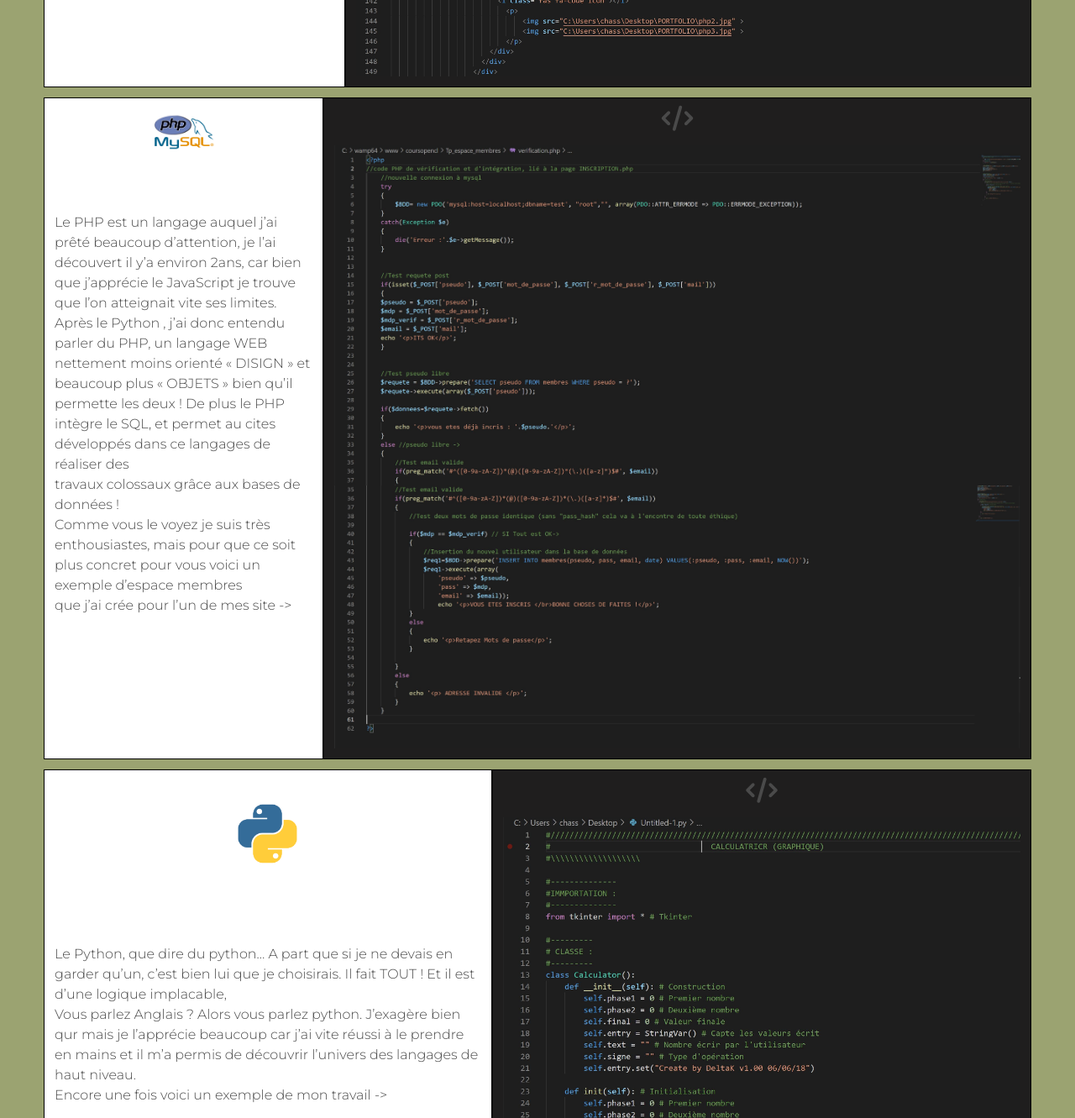
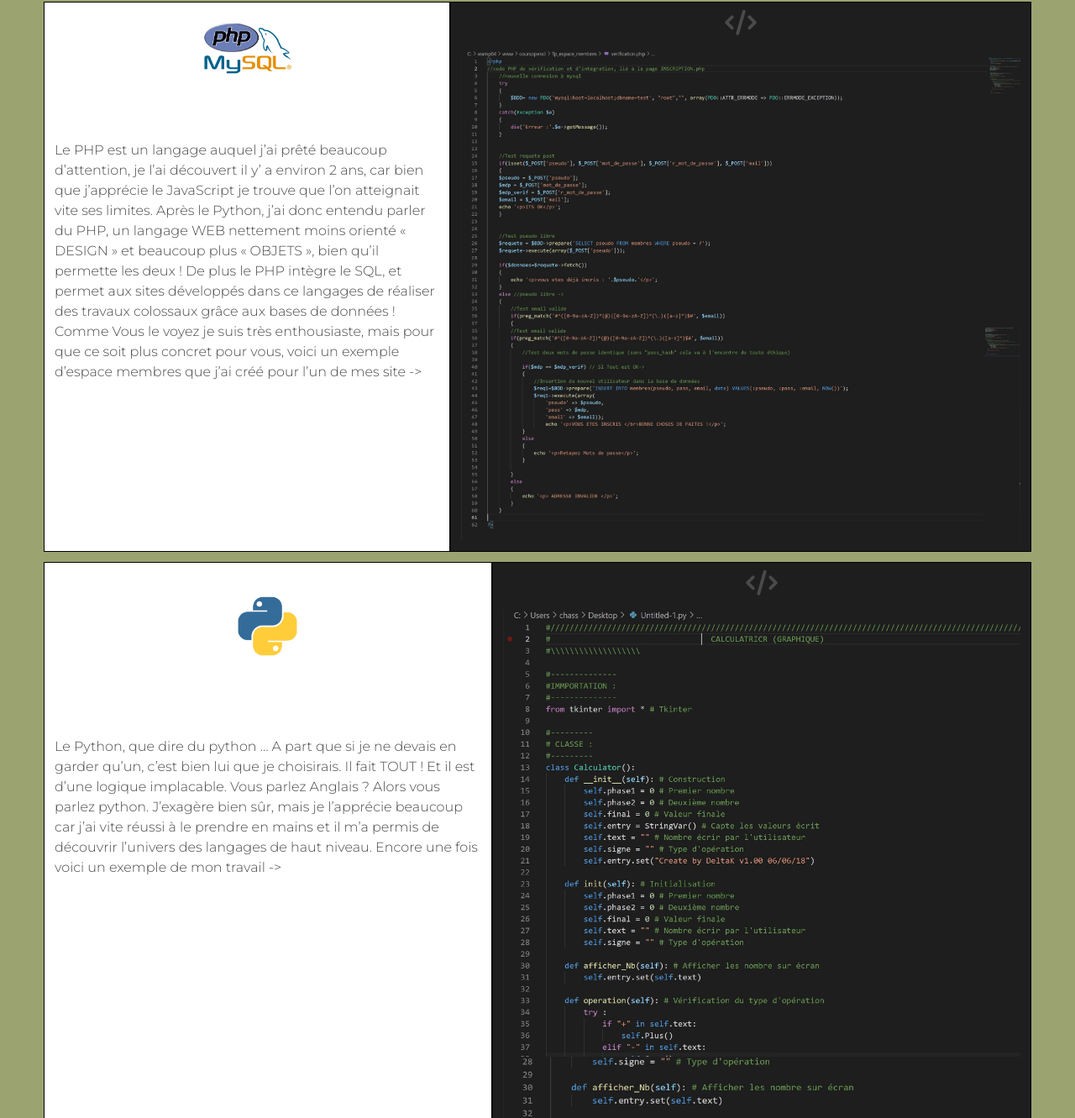
Before and after one commit to NoDeep-bit/monportfoliioo, a plain HTML site: page programmation.html in a window 1280 px wide. Shown: the part 1265-2596 px from the top of the page at 84% size. Drawn offline with nearby package versions, Linux system fonts and the light colour scheme.

Commit message:
Update programmation.html

```diff
--- a/programmation.html
+++ b/programmation.html
@@ -91,12 +91,12 @@
                           <img style="width: 18%;" src="image\html-css.png">
                         </br> </br> </br>
                           <p>
-                            Le HTML fût l'un de mes premier langages de programmation, une excellente porte
-                            d'entré au monde du DEVELOPPEMENT WEB. Je l'utilise donc depuis déjà un certains
-                            temps, bien que aujourd'hui je privilégie les langages orienté objets, je reste
-                            toujours proche de ce langage qui indiscociables du CSS, permettent à eux deux </br>
-                            une libertée créative sans limites !</br>
-                            Pour vous montrez un exemple je vous ai mit sur votre droite le code HTML de cette même page ->
+                            Le HTML fût l'un de mes premiers langages de programmation, une excellente porte d'entrée au monde du DEVELOPPEMENT WEB.
+                            Je l'utilise donc depuis déjà un certain temps, bien qu’aujourd’hui je privilégie surtout les langages orientés objets,
+                            je reste toujours proche de ce langage qui, indissociables du CSS, permettent à eux deux
+                            une liberté créative sans limites !
+                            Pour vous montrer un exemple je vous ai mis sur votre droite le code HTML de cette même page ->
+
                           </p>
                         </div>
                       </div>
@@ -125,15 +125,14 @@
                           <img style="width: 25%;" src="image\php-mysql-logo.png">
                         </br> </br> </br>
                           <p>
-                            Le PHP est un langage auquel j’ai prêté beaucoup d’attention, je l’ai</br>
-                            découvert il y’a environ 2ans, car bien que j’apprécie le JavaScript
-                            je trouve que l’on atteignait vite ses limites. Après le Python , j’ai
-                            donc entendu parler du PHP, un langage WEB nettement moins orienté « DISIGN »
-                            et beaucoup plus « OBJETS » bien qu’il permette les deux ! De plus le PHP
-                            intègre le SQL, et permet au cites développés dans ce langages de réaliser des </br>
-                            travaux colossaux grâce aux bases de données ! </br>
-                            Comme vous le voyez je suis très enthousiastes, mais pour que ce soit plus concret
-                            pour vous voici un exemple d’espace membres </br>que j’ai crée pour l’un de mes site ->
+                            Le PHP est un langage auquel j’ai prêté beaucoup d’attention, je l’ai
+                            découvert il y’ a environ 2 ans, car bien que j’apprécie le JavaScript je trouve que l’on atteignait vite ses limites. Après le Python,
+                            j’ai donc entendu parler du PHP, un langage WEB nettement moins orienté « DESIGN » et beaucoup plus « OBJETS », bien
+                            qu’il permette les deux ! De plus le PHP intègre le SQL, et permet aux sites développés dans ce langages de réaliser des
+                            travaux colossaux grâce aux bases de données !
+                            Comme Vous le voyez je suis très enthousiaste, mais pour que ce soit plus concret pour vous, voici un exemple d’espace membres
+                            que j’ai créé pour l’un de mes site ->
+
 
                           </p>
                         </div>
@@ -163,12 +162,12 @@
                           <img style="width: 25%;" src="image\logo-python.png">
                         </br> </br> </br>
                           <p>
-                            Le Python, que dire du python… A part que si je ne devais en garder qu’un,
-                            c’est bien lui que je choisirais. Il fait TOUT ! Et il est d’une logique implacable,</br>
-                            Vous parlez Anglais ? Alors vous parlez python. J’exagère bien qur mais je
-                            l’apprécie beaucoup car j’ai vite réussi à le prendre en mains et il m’a permis de
-                            découvrir l’univers des langages de haut niveau. </br>
+                            Le Python, que dire du python … A part que si je ne devais en garder qu’un, c’est bien lui que je choisirais.
+                            Il fait TOUT ! Et il est d’une logique implacable.
+                            Vous parlez Anglais ? Alors vous parlez python. J’exagère bien sûr, mais je l’apprécie beaucoup car j’ai vite réussi
+                            à le prendre en mains et il m’a permis de découvrir l’univers des langages de haut niveau.
                             Encore une fois voici un exemple de mon travail ->
+
                           </p>
                         </div>
                       </div>
```
